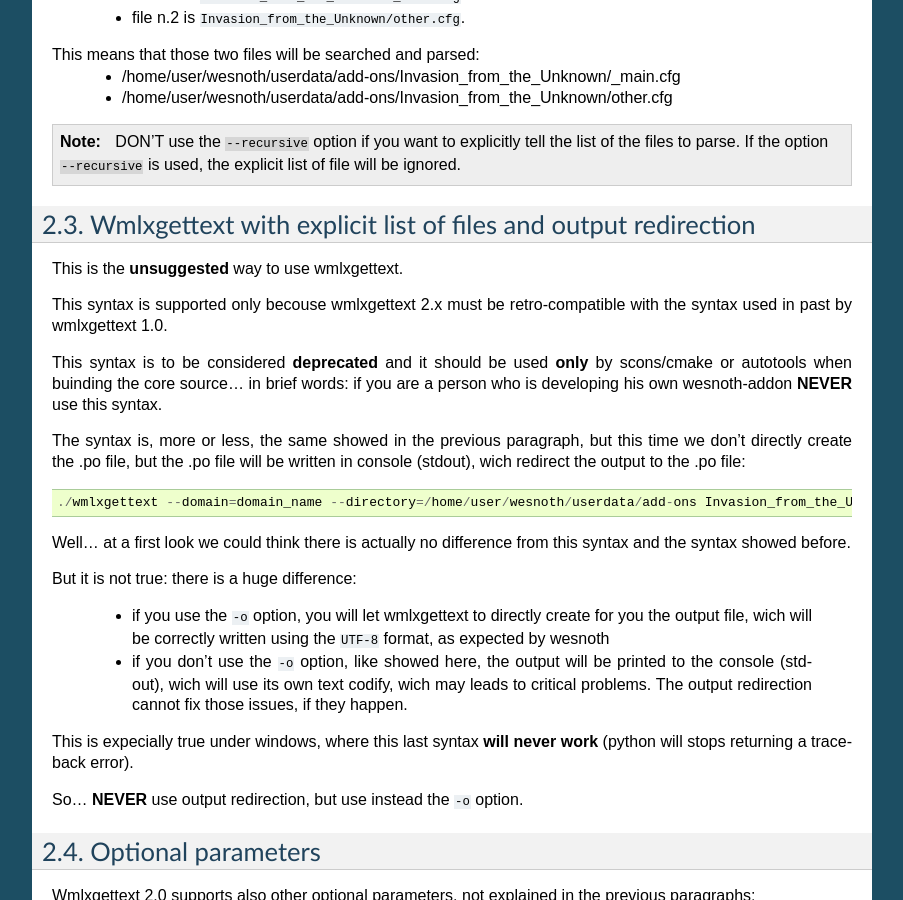
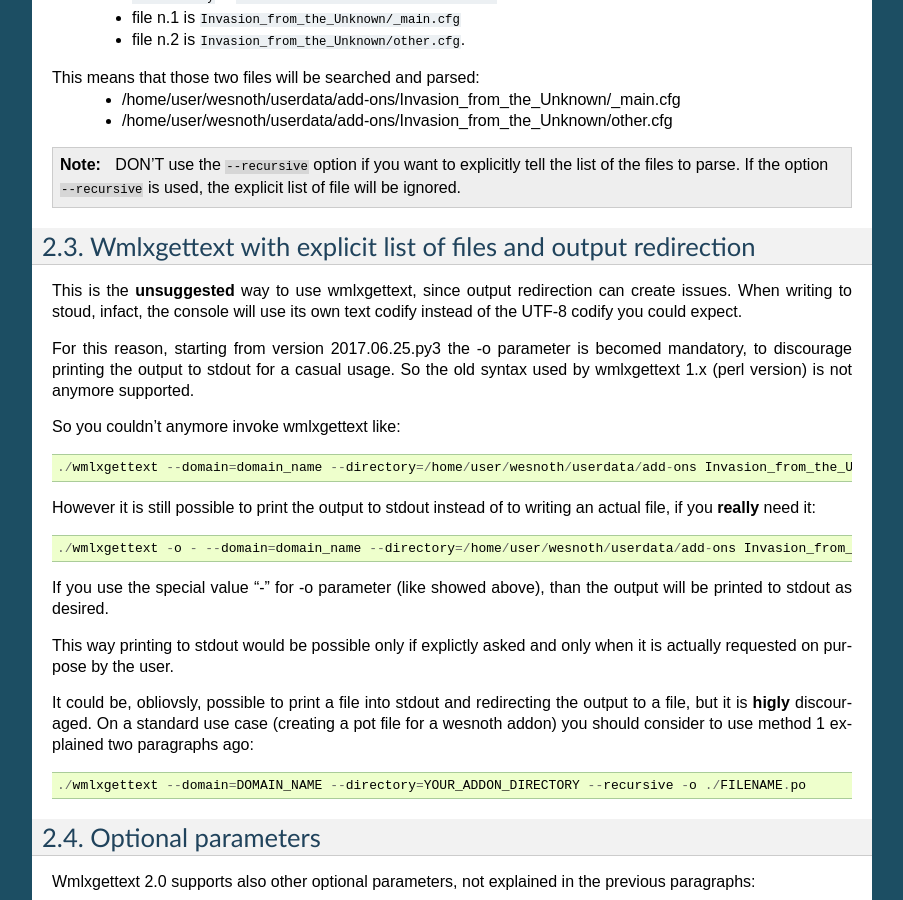
Before and after one commit to AncientLich/wmlxgettext-unoff, a Sphinx documentation site: the page built from docs/source/enduser/usage.rst, in a window 1280 px wide and 900 px high, scrolled down 2161 px. Shown: the whole window, without its empty margins (198-1101 px from the left). Built offline with Sphinx 7.4.7, drawn with Linux system fonts in a browser that asks for light colours; some of the changed text lies outside the part shown.

Commit message:
-o parameter is now mandatory

```diff
--- a/docs/source/enduser/usage.rst
+++ b/docs/source/enduser/usage.rst
@@ -96,6 +96,7 @@ The ``-o`` options accepts:
 
   * either a file name with absolute path
   * or a file name with relative path (for example: ``./output.po``)
+  * or it could setted to "-" (``wmlxgettext -o - ...``) to write output to stdout
 
 Also the parameter ``--directory`` discussed before can accept both an
 absolute path or a relative path starting from the current working directory
@@ -146,39 +147,37 @@ This means that those two files will be searched and parsed:
 Wmlxgettext with explicit list of files and output redirection
 ==============================================================
 
-This is the **unsuggested** way to use wmlxgettext.
+This is the **unsuggested** way to use wmlxgettext, since output redirection
+can create issues. When writing to stoud, infact, the console will use its own
+text codify instead of the UTF-8 codify you could expect.
 
-This syntax is supported only becouse wmlxgettext 2.x must be
-retro-compatible with the syntax used in past by wmlxgettext 1.0.
+For this reason, starting from version 2017.06.25.py3 the -o parameter
+is becomed mandatory, to discourage printing the output to stdout for a casual
+usage. So the old syntax used by wmlxgettext 1.x (perl version) is not anymore
+supported.
 
-This syntax is to be considered **deprecated** and it should be used **only**
-by scons/cmake or autotools when buinding the core source... in brief words:
-if you are a person who is developing his own wesnoth-addon **NEVER** use this
-syntax.
-
-The syntax is, more or less, the same showed in the previous paragraph, but
-this time we don't directly create the .po file, but the .po file will be
-written in console (stdout), wich redirect the output to the .po file::
+So you couldn't anymore invoke wmlxgettext like::
 
   ./wmlxgettext --domain=domain_name --directory=/home/user/wesnoth/userdata/add-ons Invasion_from_the_Unknown/_main.cfg Invasion_from_the_Unknown/other.cfg [...] > ./file.po
 
-Well... at a first look we could think there is actually no difference from
-this syntax and the syntax showed before.
+However it is still possible to print the output to stdout instead of to writing
+an actual file, if you **really** need it::
 
-But it is not true: there is a huge difference:
+  ./wmlxgettext -o - --domain=domain_name --directory=/home/user/wesnoth/userdata/add-ons Invasion_from_the_Unknown/_main.cfg Invasion_from_the_Unknown/other.cfg [...] | application_accepting_wmlxgettext_stout_as_input_pipe
 
-  * if you use the ``-o`` option, you will let wmlxgettext to directly create
-    for you the output file, wich will be correctly written using the
-    ``UTF-8`` format, as expected by wesnoth
-  * if you don't use the ``-o`` option, like showed here, the output will be
-    printed to the console (stdout), wich will use its own text codify,
-    wich may leads to critical problems. The output redirection cannot fix
-    those issues, if they happen.
+If you use the special value "-" for -o parameter (like showed above), than
+the output will be printed to stdout as desired.
 
-This is expecially true under windows, where this last syntax **will never
-work** (python will stops returning a traceback error).
+This way printing to stdout would be possible only if explictly asked and only
+when it is actually requested on purpose by the user.
 
-So... **NEVER** use output redirection, but use instead the ``-o`` option.
+It could be, obliovsly, possible to print a file into stdout and redirecting
+the output to a file, but it is **higly** discouraged.
+On a standard use case (creating a pot file for a wesnoth addon) you should
+consider to use method 1 explained two paragraphs ago::
+
+  ./wmlxgettext --domain=DOMAIN_NAME --directory=YOUR_ADDON_DIRECTORY --recursive -o ./FILENAME.po
+
 
 ===================
 Optional parameters
--- a/docs/source/index.rst
+++ b/docs/source/index.rst
@@ -15,6 +15,7 @@ create a nice .po file, than create the files.
 
 From now on, the (old) perl script will be called "wmlxgettext 1.0", while the
 new python3 script will be called "wmlxgettext 2.x"
+
 
 ======================
 End-User documentation
--- a/docs/source/srcdoc/index.rst
+++ b/docs/source/srcdoc/index.rst
@@ -11,6 +11,12 @@ file.
 From now on, the (old) perl script will be called "wmlxgettext 1.0", while the
 new python3 script will be called "wmlxgettext 2.x".
 
+**Warning:** this source documentation is a bit outdated. This documentation is
+however still valid to understand the wmlxgettext source logic.
+Please consider to take a look also to source code comments for a more updated
+source documentation.
+
+
 .. toctree::
    :maxdepth: 2
    :numbered:
```
Also changed, not shown: 2 other files.
